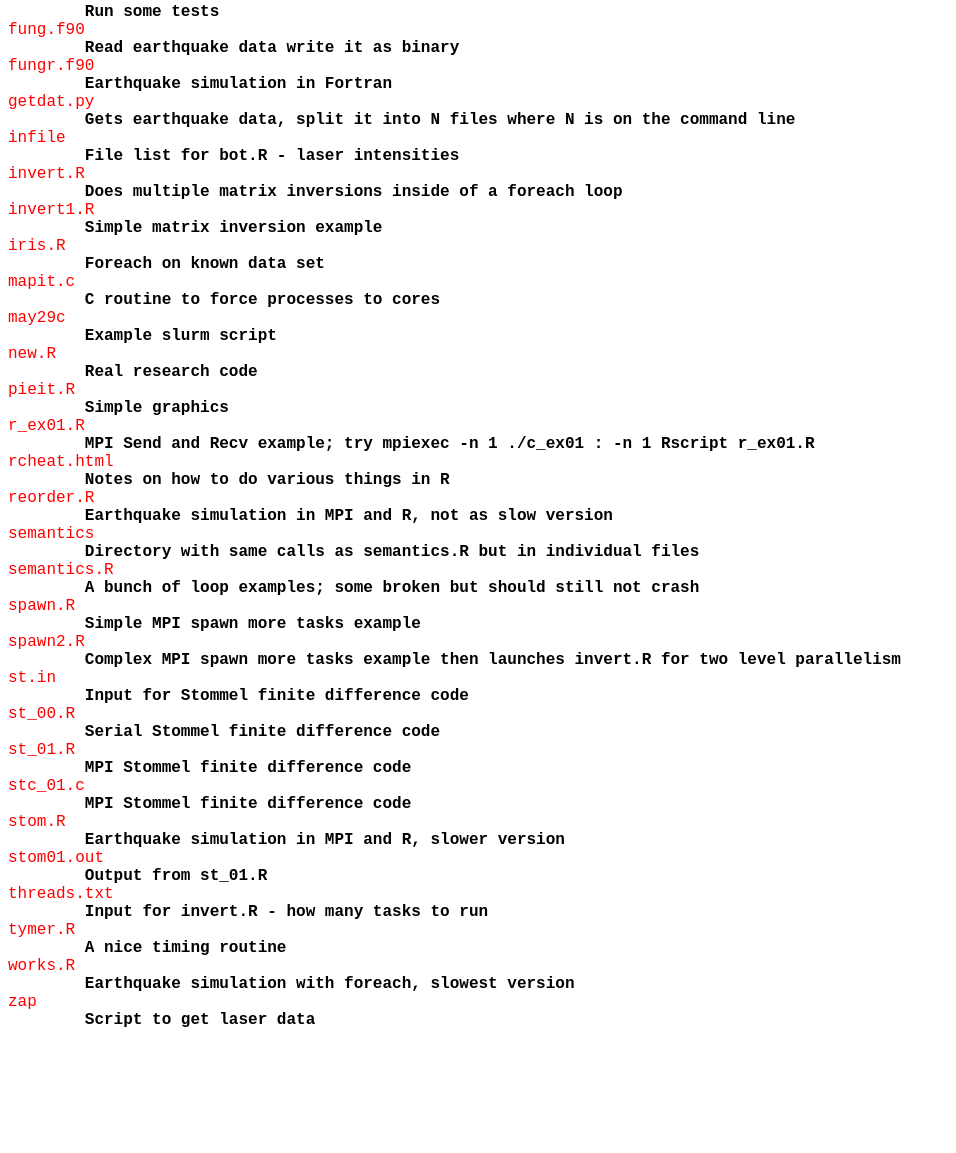
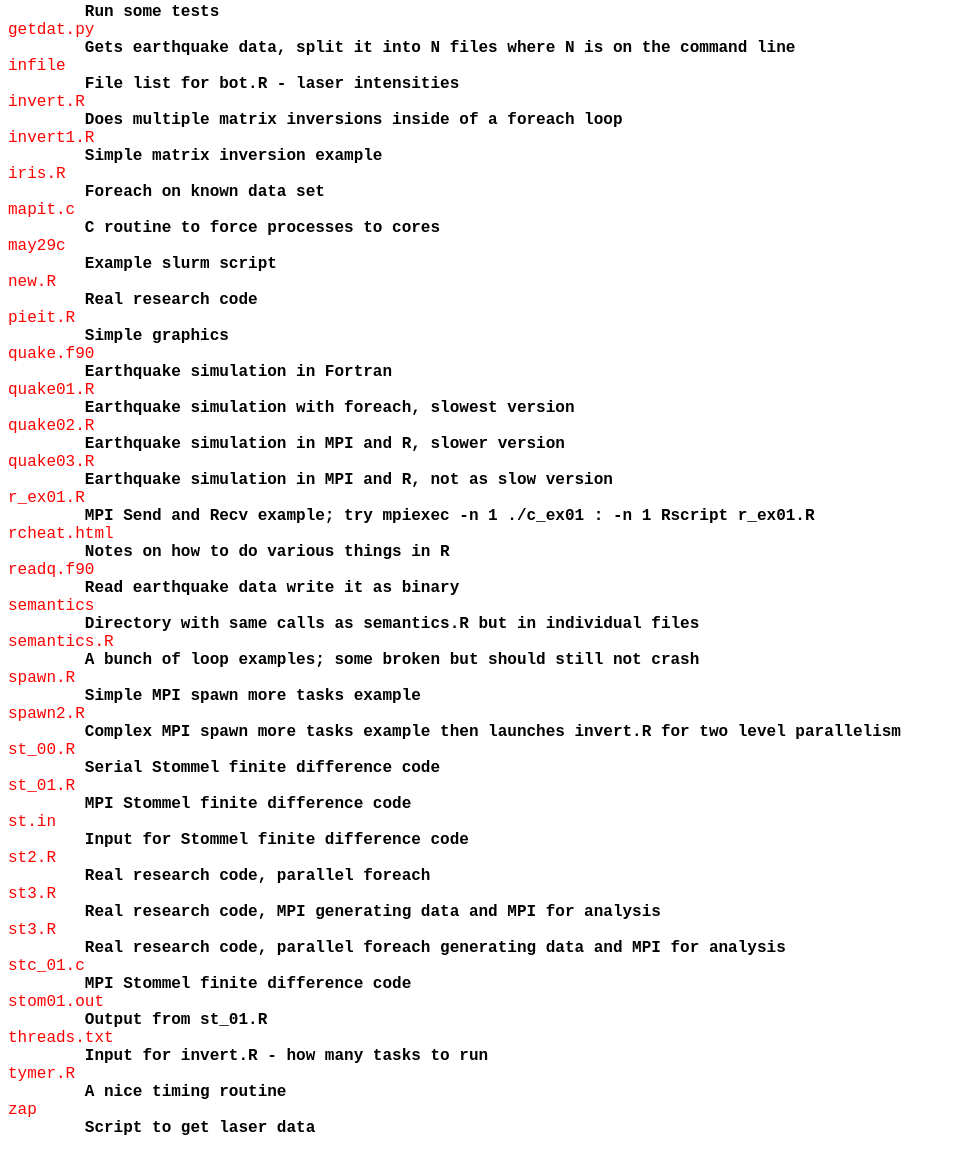
Before and after one commit to timkphd/examples, a plain HTML site: page r/readme.html in a window 1280 px wide. Shown: the part 283-1436 px from the top of the page, without its empty margins (0-956 px from the left). Before the commit the page ends 1328 px from the top, so only its background shows below. Drawn offline with Linux system fonts and the light colour scheme.

Commit message:
Renamed files

```diff
--- a/r/readme.html
+++ b/r/readme.html
@@ -1,7 +1,7 @@
 <!DOCTYPE html>
 <html lang="en">
 <head>
-    <title></title>
+    <title>Some Examples</title>
     <meta name="generator" content="BBEdit 12.6" />
 <style>
 pre	{ color: #ff0000; font-size: large;}
@@ -26,10 +26,6 @@ doinstall.R
 	<b>Install some packages</b>
 doit
 	<b>Run some tests</b>
-fung.f90
-	<b>Read earthquake data write it as binary</b>
-fungr.f90
-	<b>Earthquake simulation in Fortran</b>
 getdat.py
 	<b>Gets earthquake data, split it into N files where N is on the command line</b>
 infile
@@ -48,12 +44,20 @@ new.R
 	<b>Real research code</b>
 pieit.R
 	<b>Simple graphics</b>
+quake.f90
+	<b>Earthquake simulation in Fortran</b>
+quake01.R
+	<b>Earthquake simulation with foreach, slowest version</b>
+quake02.R
+	<b>Earthquake simulation in MPI and R, slower version</b>
+quake03.R
+	<b>Earthquake simulation in MPI and R, not as slow version</b>
 r_ex01.R
 	<b>MPI Send and Recv example; try mpiexec -n 1 ./c_ex01 : -n 1 Rscript r_ex01.R</b>
 rcheat.html
 	<b>Notes on how to do various things in R</b>
-reorder.R
-	<b>Earthquake simulation in MPI and R, not as slow version</b>
+readq.f90
+	<b>Read earthquake data write it as binary</b>
 semantics
 	<b>Directory with same calls as semantics.R but in individual files</b>
 semantics.R
@@ -62,24 +66,26 @@ spawn.R
 	<b>Simple MPI spawn more tasks example</b>
 spawn2.R
 	<b>Complex MPI spawn more tasks example then launches invert.R for two level parallelism</b>
-st.in
-	<b>Input for Stommel finite difference code</b>
 st_00.R
 	<b>Serial Stommel finite difference code</b>
 st_01.R
 	<b>MPI Stommel finite difference code</b>
+st.in
+	<b>Input for Stommel finite difference code</b>
+st2.R
+	<b>Real research code, parallel foreach</b>
+st3.R
+	<b>Real research code, MPI generating data and MPI for analysis</b>
+st3.R
+	<b>Real research code, parallel foreach generating data and MPI for analysis</b>
 stc_01.c
 	<b>MPI Stommel finite difference code</b>
-stom.R
-	<b>Earthquake simulation in MPI and R, slower version</b>
 stom01.out
 	<b>Output from st_01.R</b>
 threads.txt
 	<b>Input for invert.R - how many tasks to run</b>
 tymer.R
 	<b>A nice timing routine</b>
-works.R
-	<b>Earthquake simulation with foreach, slowest version</b>
 zap
 	<b>Script to get laser data</b>
 </pre>
```
Also changed, not shown: 10 other files.
